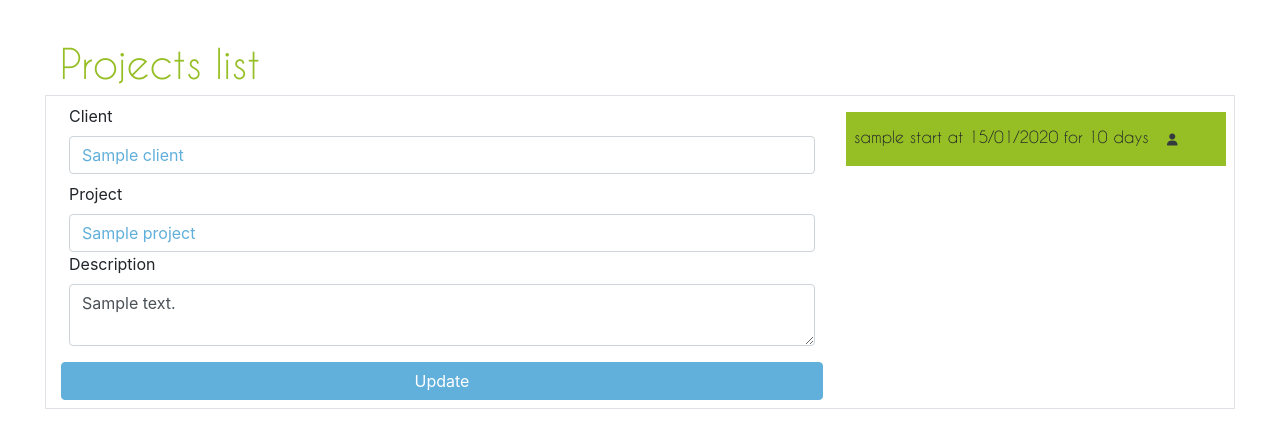
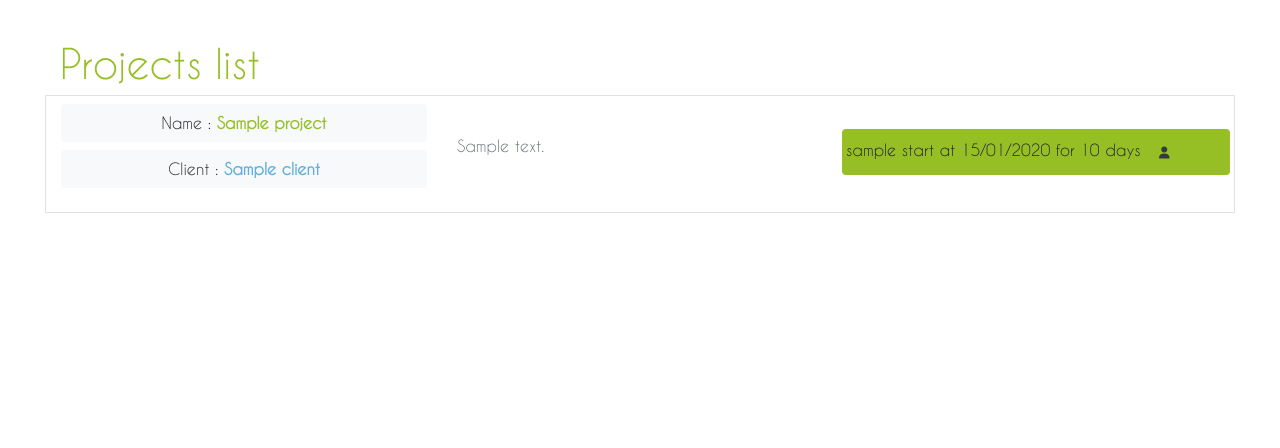
Before and after one commit to Seryzedd/Planer, a Symfony app: template Base/templates/admin/Projects/index.html.twig in a window 1280 px wide. Shown: the part 57-505 px from the top of the page. Run offline with Twig, Linux system fonts and the light colour scheme; the template is opened without the code that fills it: most values are stand-ins (such as "Sample title", 1, 10 or a date in 2020); some libraries are stand-ins or nearby versions.

Commit message:
Add addmin project view

```diff
--- a/Base/templates/admin/Projects/index.html.twig
+++ b/Base/templates/admin/Projects/index.html.twig
@@ -6,28 +6,20 @@
     <div class="w-100">
         <h1 class="text-secondary">Projects list</h1>
         {% for project in projects %}
-            <div class="row border mb-2 py-2">
-                <form action="{{ path('admin_project_update', {'id':  project.id}) }}" class="col-8">
-                    <div class="form-group px-2">
-                        <label for="project_{{ project.id }}_client_name">Client</label>
-                        <input class="form-control text-primary w-100 mb-2" name="clientName" id="project_{{ project.id }}_client_name" placeholder="Anonymous" value="{{ project.client.name }}">
+            <div class="row border mb-2 py-2 align-items-center">
+                <div class="col-4">
+                    <h3 class=""><a href="{{ path('admin_project_view', {'id': project.id}) }}" class="display-5 btn btn-light btn-block">Name : <span class="font-weight-bold text-secondary">{{ project.name ?: 'Anonymous' }}</span></a></h3>
+                    <p class=""><a href="" class="btn btn-light btn-block">Client : <span  class="font-weight-bold text-primary">{{ project.client.name ?: 'Anonymous' }}</span></a><p>
+                </div>
 
-                        <label for="project_{{ project.id }}_name">Project</label>
-                        <input class="form-control text-primary w-100" name="projectName"  placeholder="Anonymous" id="project_{{ project.id }}_name" value="{{ project.name }}">
+                <div class="col-4">
+                    <p class="text-muted">{{ project.description }}<p>
+                </div>
 
-                        <label for="project_{{ project.id }}_description">Description</label>
-                        <textarea class='form-control w-100' name="projectDescription" id="">{{ project.description }}</textarea>
-                    </div>
-
-                    <div>
-                        <input type="submit" class="btn btn-primary btn-block" value="Update">
-                    </div>
-                </form>
-
-                <div class="col-4 p-2 d-flex flex-column align-items-center">
+                <div class="col-4 p-1 d-flex flex-column align-items-center">
                     {% for assignation in project.assignations %}
 
-                        <p class="bg-secondary p-2 mb-2 w-100">
+                        <p class="bg-secondary rounded p-1 mb-1 w-100">
                             <span  data-toggle="modal" data-target="#modal_{{ assignation.id }}">{{ assignation.user.username }} start at {{ assignation.startAt|date('d/m/Y') }} for {{ assignation.duration }} days</span>
 
                             <a class="btn btn-secondary text-dark" href="{{ path('admin_user_view', {id: assignation.user.id}) }}">
```
Also changed, not shown: Base/src/Controller/AdminController.php (+40 -9 lines), Base/templates/admin/Projects/view.html.twig (added, +31 -0 lines), Base/templates/admin/Client/view.html.twig (added).
